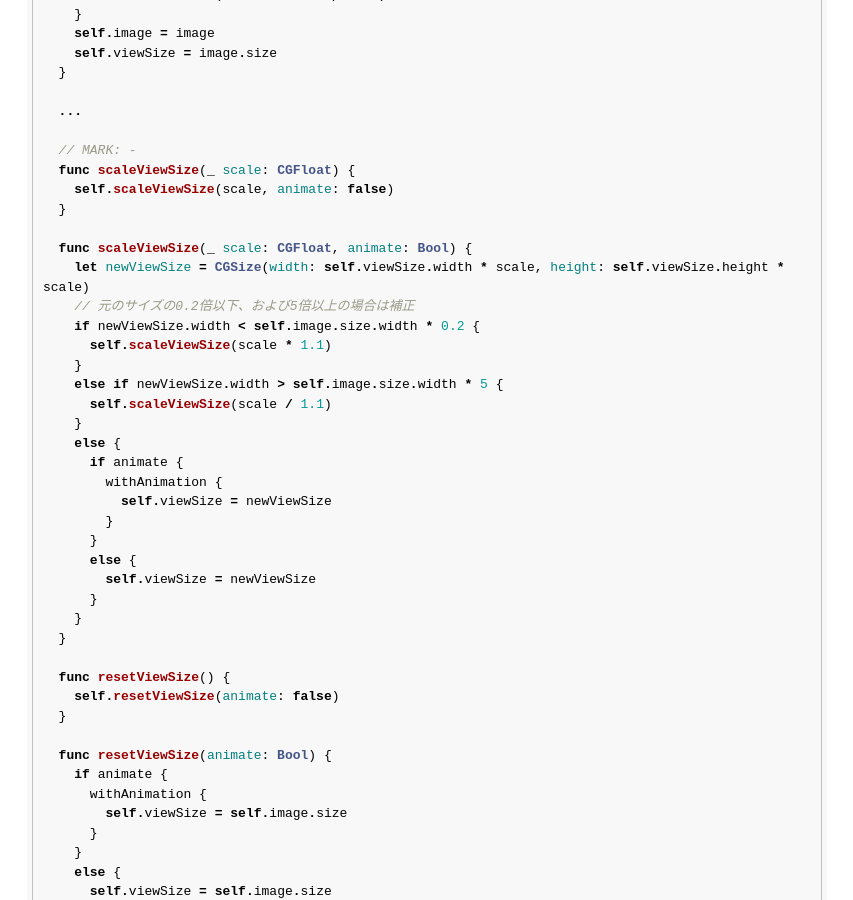
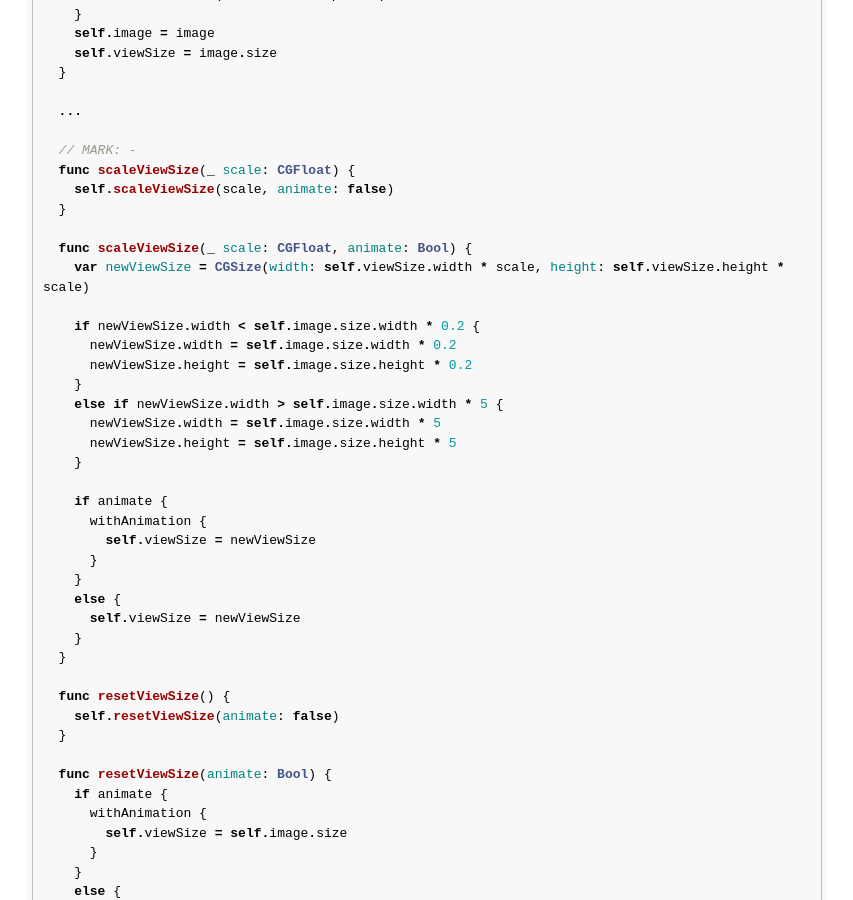
Before and after one commit to GenjiApp/genjiapp.github.io, a Jekyll site: the page built from _posts/2021-08-24-building-swiftui-document-based-app-part2.md, in a window 1280 px wide and 900 px high, scrolled down 4444 px. Shown: the whole window, without its empty margins (213-1066 px from the left). Built offline with Jekyll 4.4.1, drawn with Linux system fonts in a browser that asks for light colours.

Commit message:
fix '2021-08-24-building-swiftui-document-based-app-part2'

```diff
--- a/_posts/2021-08-24-building-swiftui-document-based-app-part2.md
+++ b/_posts/2021-08-24-building-swiftui-document-based-app-part2.md
@@ -186,23 +186,24 @@ class ImageDocument: ReferenceFileDocument {
   }
 
   func scaleViewSize(_ scale: CGFloat, animate: Bool) {
-    let newViewSize = CGSize(width: self.viewSize.width * scale, height: self.viewSize.height * scale)
-    // 元のサイズの0.2倍以下、および5倍以上の場合は補正
+    var newViewSize = CGSize(width: self.viewSize.width * scale, height: self.viewSize.height * scale)
+
     if newViewSize.width < self.image.size.width * 0.2 {
-      self.scaleViewSize(scale * 1.1)
+      newViewSize.width = self.image.size.width * 0.2
+      newViewSize.height = self.image.size.height * 0.2
     }
     else if newViewSize.width > self.image.size.width * 5 {
-      self.scaleViewSize(scale / 1.1)
+      newViewSize.width = self.image.size.width * 5
+      newViewSize.height = self.image.size.height * 5
+    }
+
+    if animate {
+      withAnimation {
+        self.viewSize = newViewSize
+      }
     }
     else {
-      if animate {
-        withAnimation {
-          self.viewSize = newViewSize
-        }
-      }
-      else {
-        self.viewSize = newViewSize
-      }
+      self.viewSize = newViewSize
     }
   }
 
```
